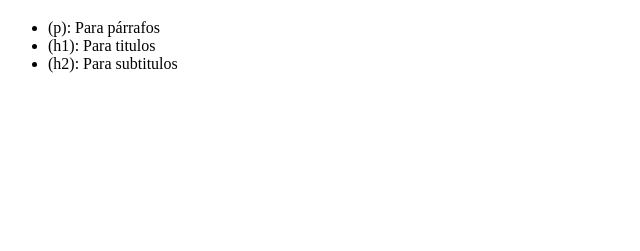
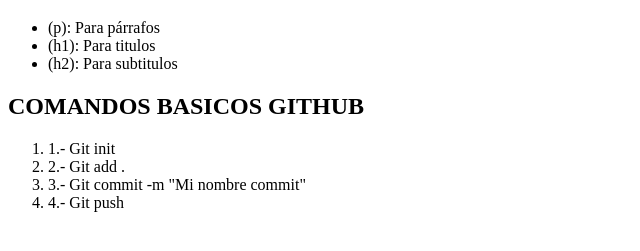
Before and after one commit to nicoguty17/miprimerrepo, a plain HTML site: page index.html in a window 1280 px wide. Shown: the part 61-312 px from the top of the page, without its empty margins (0-640 px from the left). Drawn offline with Linux system fonts and the light colour scheme.

Commit message:
cambios en mi index 2

```diff
--- a/index.html
+++ b/index.html
@@ -9,8 +9,17 @@
     <h1>ETIQUETAS HTML</h1>
     <ul>
         <li>(p): Para párrafos</li>
-        <li>(h1): Para titulos</h1></li>
+        <li>(h1): Para titulos</li>
         <li>(h2): Para subtitulos</li>
     </ul>
+
+<h2>COMANDOS BASICOS GITHUB</h2>
+<ol>
+    <li>1.- Git init</li>
+    <li>2.- Git add .</li>
+    <li>3.- Git commit -m "Mi nombre commit"</li>
+    <li>4.- Git push</li>
+</ol>
+
 </body>
 </html>
```
